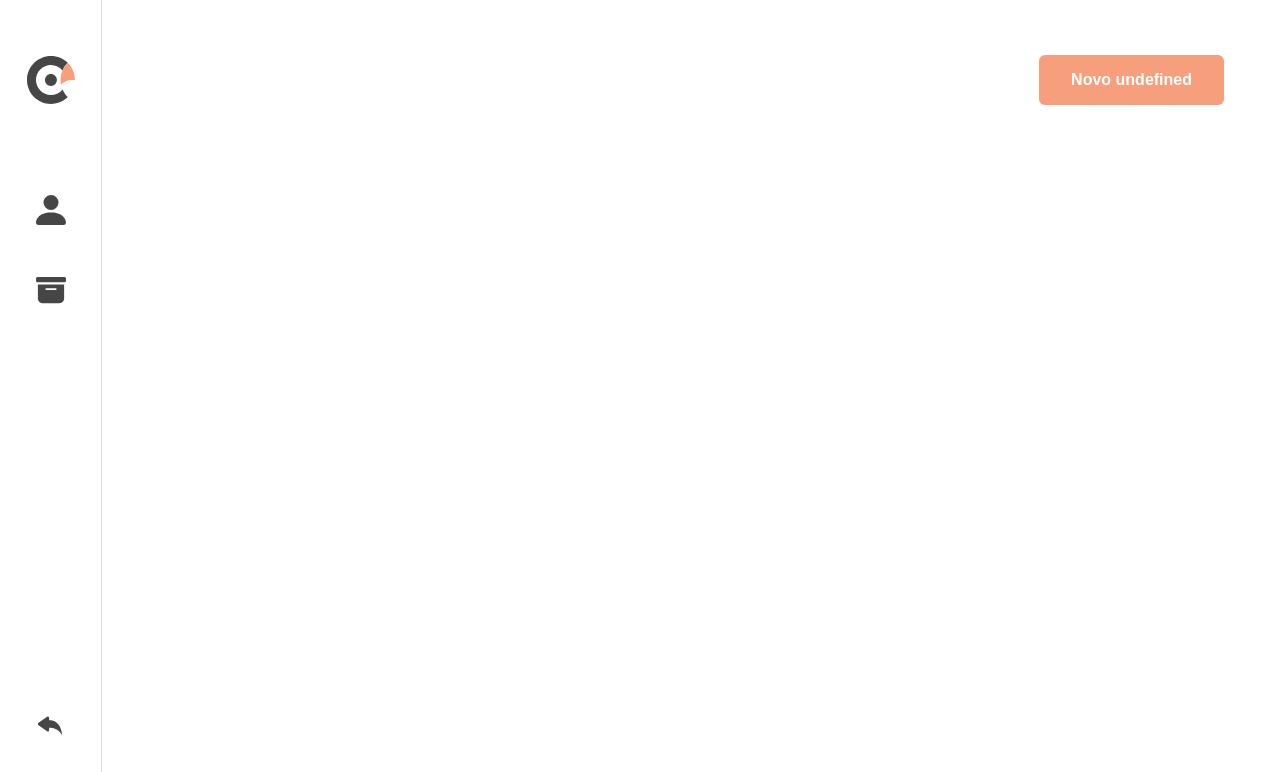
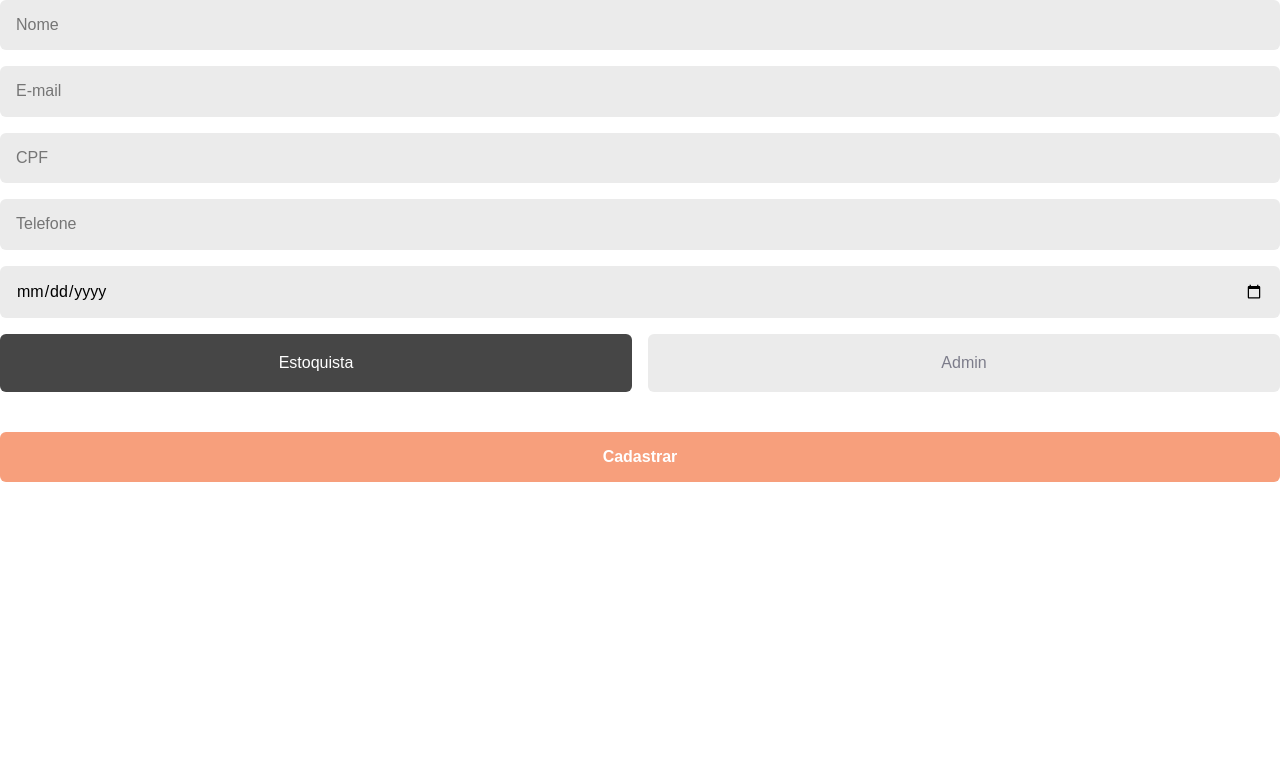
Before and after one commit to zCaioSantos/commerce-frontend, a React (Vite) app: page /home in a window 1280 px wide. Shown: the top 772 px of the page. Built offline with nearby package versions, Linux system fonts and the light colour scheme.

Commit message:
feat: add form in page dummy

```diff
--- a/src/pages/Dummy/Layout.tsx
+++ b/src/pages/Dummy/Layout.tsx
@@ -1,13 +1,13 @@
 import { Header } from '../../components/Header';
 import { Sidebar } from '../../components/Sidebar';
+import { FormAdmin } from '../../modules/FormAdmin';
 import { Container } from './styles';
 import { LayoutProps } from './types';
 
 export function Layout({ data }: LayoutProps) {
  return (
   <Container>
-   <Sidebar />
-   <Header />
+   <FormAdmin />
   </Container>
  );
 }
```
